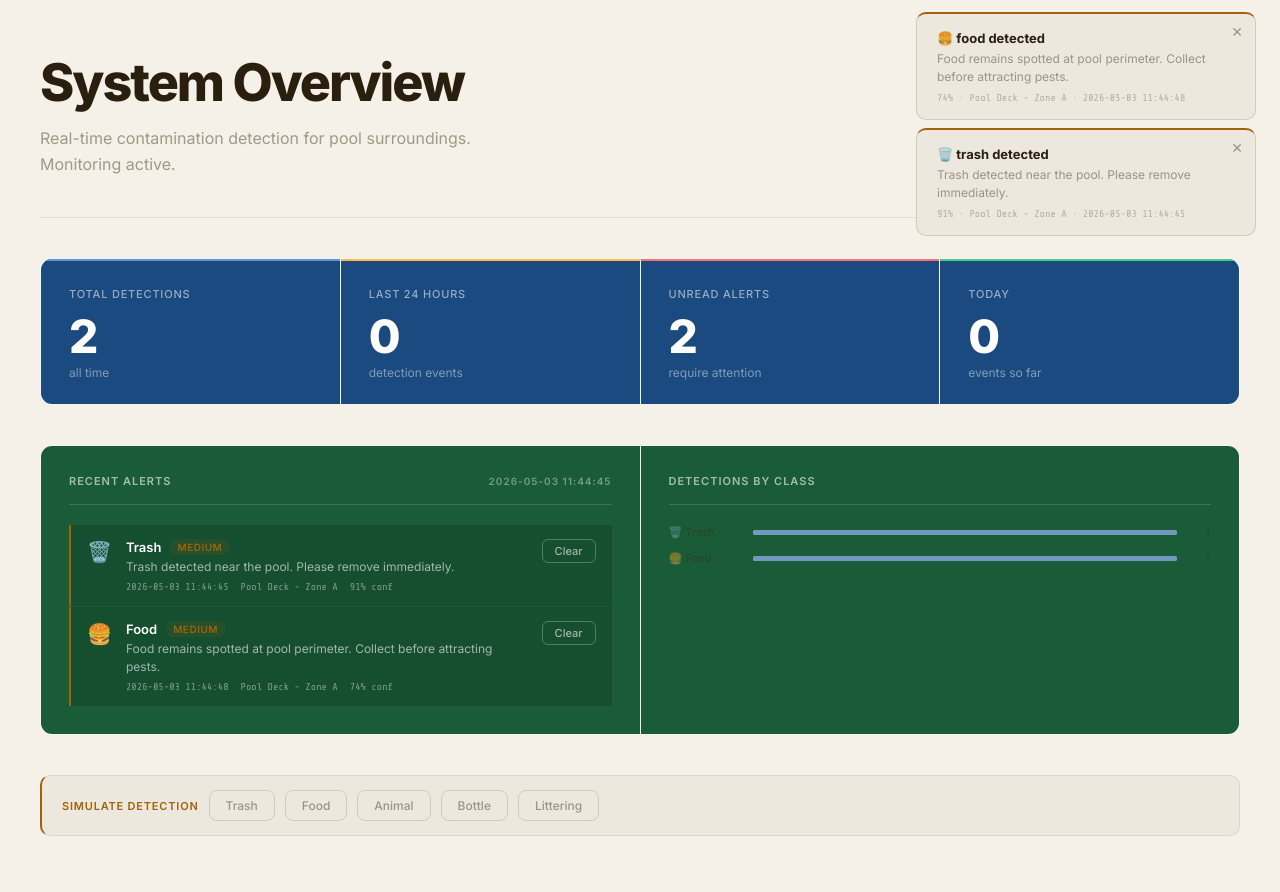
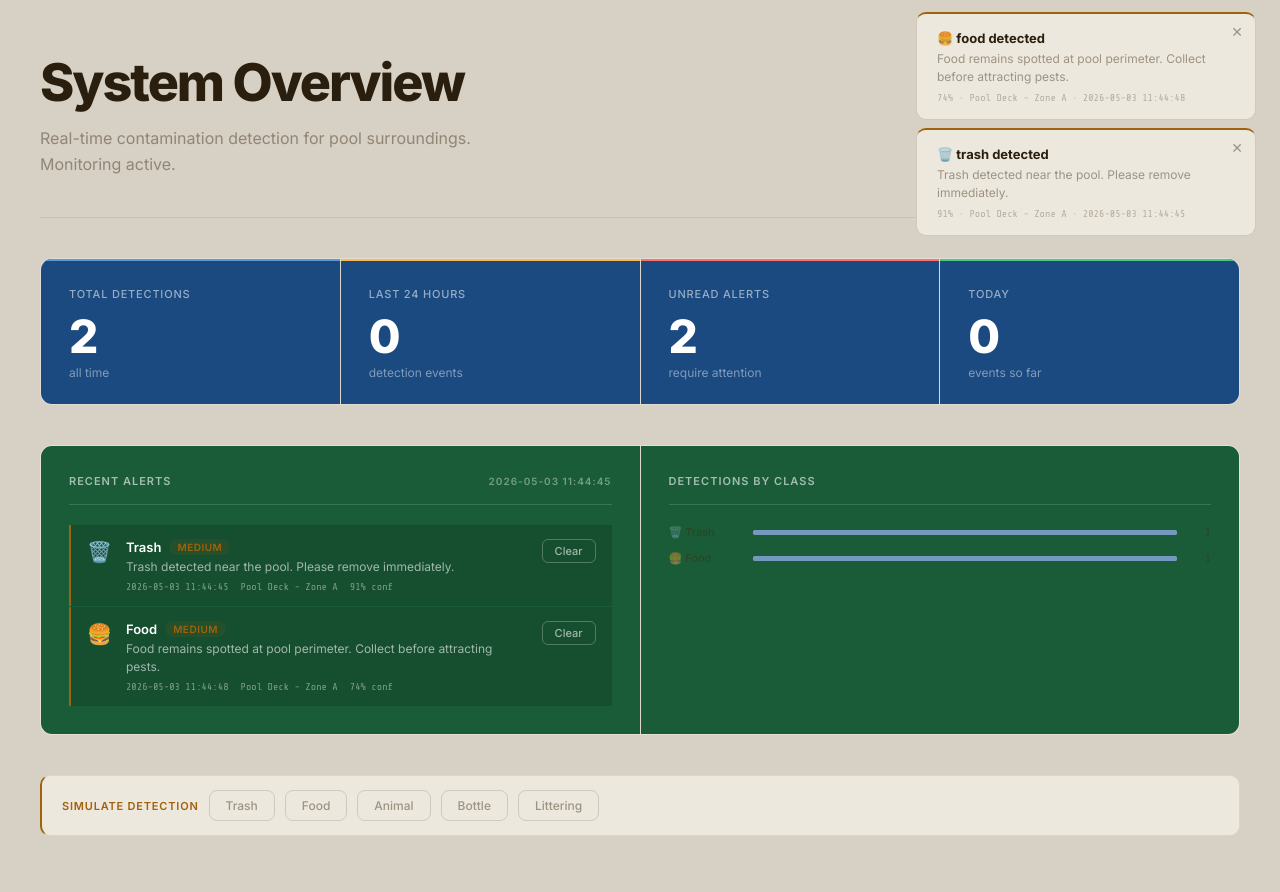
Before and after one commit to MugishaJoshua/POOL-SAFE, a Django app: page / in a window 1280 px wide. Shown: the part 64-956 px from the top of the page. Run offline with Django 5.2, Linux system fonts and the light colour scheme; data comes from the database, SQL or seed files in the repository.

Commit message:
Fix: Changed the web page colour

```diff
--- a/templates/dashboard/index.html
+++ b/templates/dashboard/index.html
@@ -4,12 +4,11 @@
 <meta charset="UTF-8">
 <meta name="viewport" content="width=device-width, initial-scale=1.0">
 <title>PoolGuard — Surveillance Dashboard</title>
-{% load static %}
 <link rel="preconnect" href="https://fonts.googleapis.com">
 <link href="https://fonts.googleapis.com/css2?family=Inter:wght@300;400;500;600;700;800;900&family=Share+Tech+Mono&display=swap" rel="stylesheet">
 <style>
   :root {
-    --bg:        #F5F0E8;
+    --bg:        #d7d0c5;
     --surface:   #EDE8DE;
     --surface2:  #E4DDCF;
     --border:    rgba(100,80,50,0.12);
```
